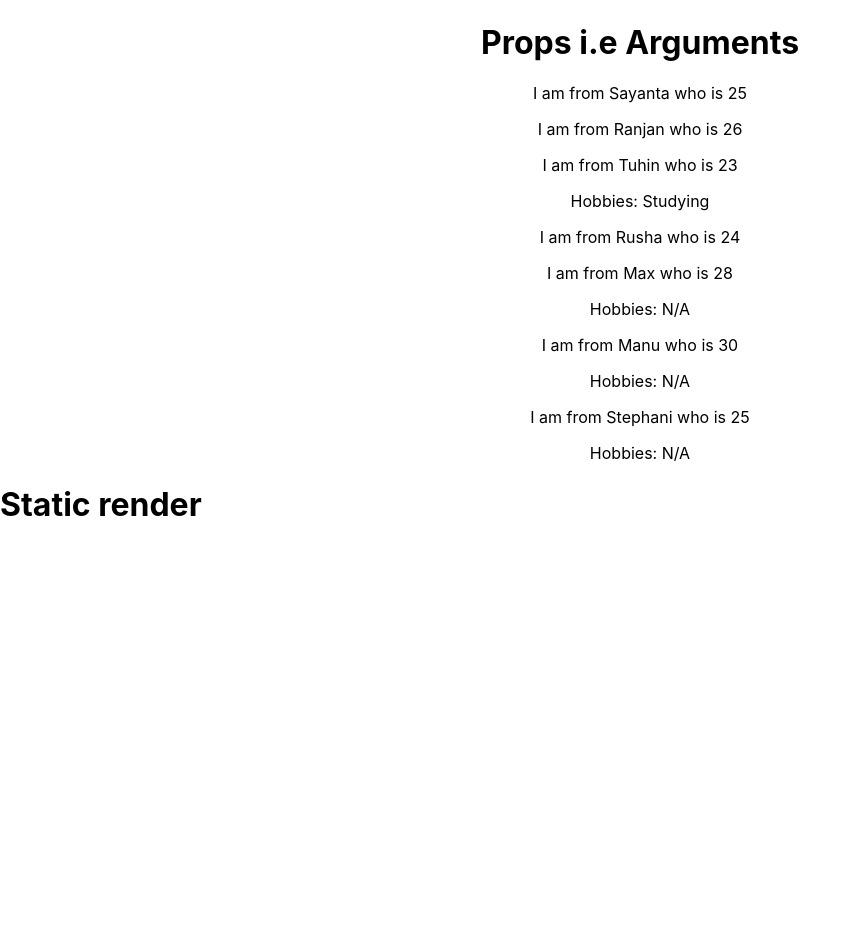
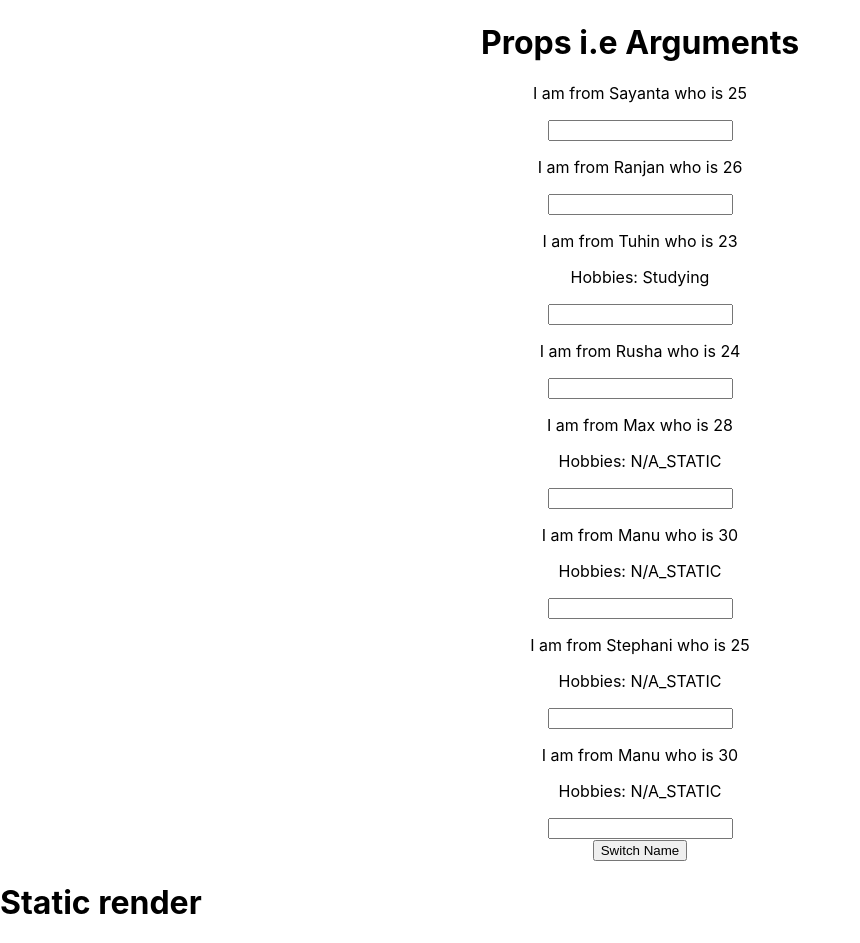
Before and after one commit to sayantabonny/React_Tutorial, a React (Create React App) app: page / in a window 1280 px wide. Shown: the part 187-1130 px from the top of the page, without its empty margins (0-860 px from the left). Before the commit the page ends 800 px from the top, so only its background shows below. Built offline with nearby package versions, Linux system fonts and the light colour scheme.

Commit message:
event handler

```diff
--- a/src/App.js
+++ b/src/App.js
@@ -19,11 +19,44 @@ class App extends Component{
           name:'Stephani', age: 25
         },
       ],
-        Hobies: "N/A"
+        Hobies: "N/A_STATIC"
       };
     }
 
+    swicthNameHandler = () =>{
+      console.log('Was Clicked');
+      //Won't Work this.state.persons[0].name='SayantaBonny';
+      this.setState(
+          {persons: [{
+            name:'Max_NEW', age: 28
+          },
+          {
+            name:'Manu_NEW', age: 30
+          },
+          {
+            name:'Stephani_NEW', age: 25
+          }]
 
+        }
+      )
+    }
+
+    nameChangedHandler=(event)=>{
+      console.log("Typing")
+      this.setState(
+        {persons: [{
+          name:'Max', age: 28
+        },
+        {
+          name: event.target.value, age: 30
+        },
+        {
+          name:'Stephani', age: 25
+        }]
+
+      }
+    )
+    }
       render(){
       return (
         <div className="App">
@@ -40,6 +73,8 @@ class App extends Component{
           <Person_Props name={this.state.persons[0].name}  age={this.state.persons[0].age}>Hobbies: {this.state.Hobies} </Person_Props>
           <Person_Props name={this.state.persons[1].name}  age={this.state.persons[1].age}>Hobbies: {this.state.Hobies} </Person_Props>
           <Person_Props name={this.state.persons[2].name}  age={this.state.persons[2].age}>Hobbies: {this.state.Hobies} </Person_Props>
+          <Person_Props name={this.state.persons[1].name}  age={this.state.persons[1].age} changed={this.nameChangedHandler}>Hobbies: {this.state.Hobies} </Person_Props>
+          <button onClick={this.swicthNameHandler}>Switch Name</button>
         </div>
       );
       // or we could do return React.createElement('div',{className:'App'},React.createElement('h1',null,'I am Sayanta as above'));
--- a/src/Person/Person.js
+++ b/src/Person/Person.js
@@ -10,6 +10,7 @@ export const Person_Props = (any_name) => {
     return (<div>
         <p> I am from {any_name.name} who is {any_name.age}</p>
         <p>{any_name.children}</p>
+        <input text="text" onChange={any_name.changed}/>
     </div>)
 }
 
```
